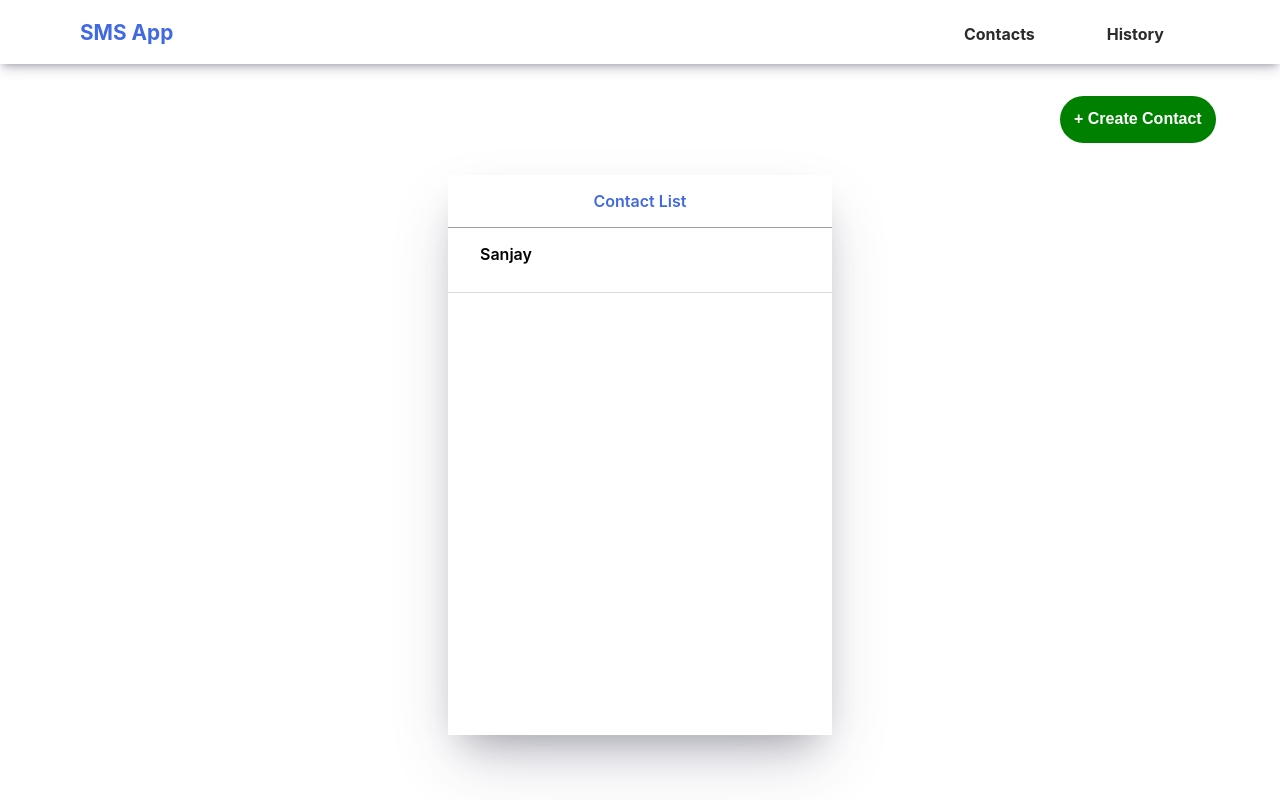
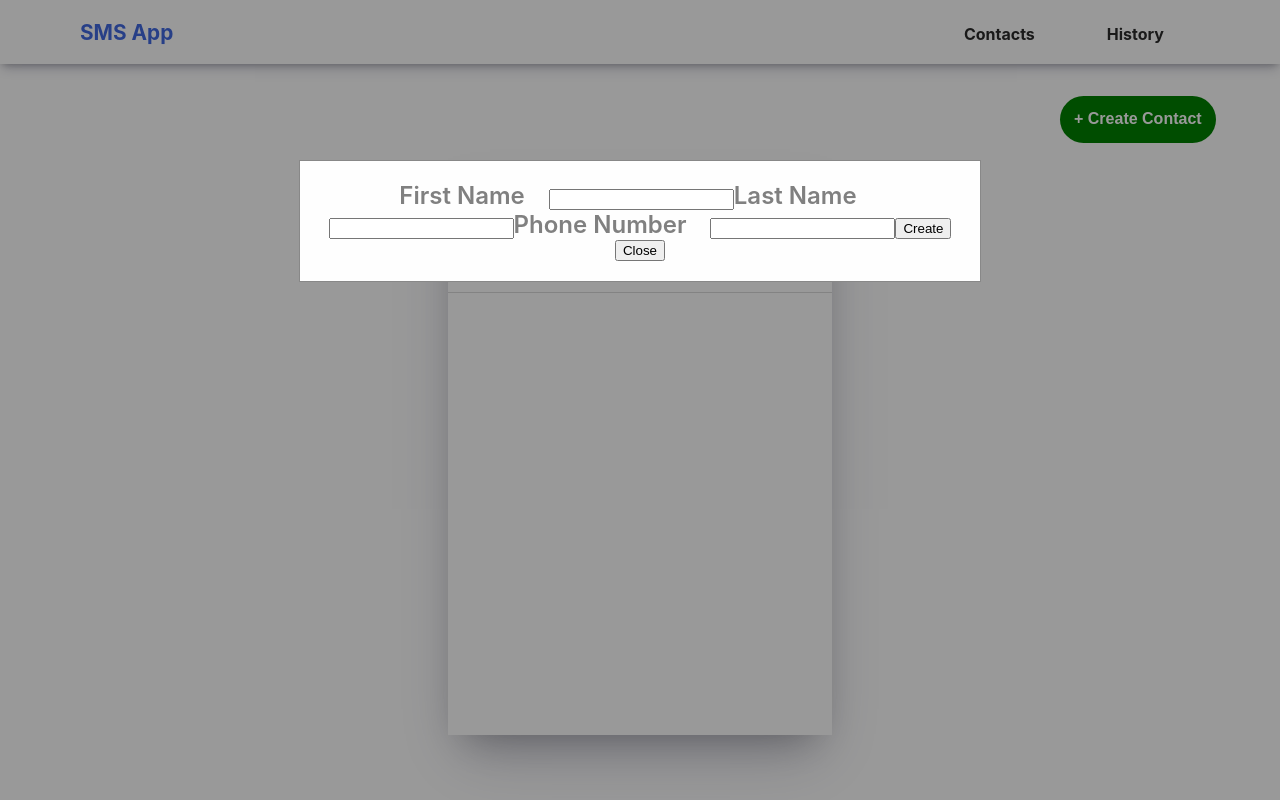
Before and after one commit to sanjay-sp/sms-app, a React (Create React App) app in the folder client/: page / in a window 1280 px wide. Both pictures are taken after a click on the button "+ Create Contact". Built offline with nearby package versions, Linux system fonts and the light colour scheme.

Commit message:
Add Modal

```diff
--- /dev/null
+++ b/client/src/components/Modals/CreateContact.css
@@ -0,0 +1,21 @@
+.modal {
+  display: block;
+  position: fixed;
+  z-index: 1;
+  padding-top: 10rem;
+  left: 0;
+  top: 0;
+  width: 100%;
+  height: 100%;
+  overflow: auto;
+  background-color: rgb(0, 0, 0);
+  background-color: rgba(0, 0, 0, 0.4);
+}
+
+.modal-content {
+  background-color: #fefefe;
+  margin: auto;
+  padding: 20px;
+  border: 1px solid #888;
+  width: 50%;
+}
--- /dev/null
+++ b/client/src/components/Modals/CreateContact.js
@@ -0,0 +1,58 @@
+import { useState } from "react";
+import "./CreateContact.css";
+
+const CreateContactModal = ({ openModal }) => {
+  const [firstName, setFirstName] = useState("");
+  const [lastName, setLastName] = useState("");
+  const [phoneNumber, setPhoneNumber] = useState("");
+
+  const submitContact = (e) => {
+    e.preventDefault();
+    fetch("http://localhost:4000/api/create-contact", {
+      method: "POST",
+      headers: {
+        "Content-Type": "application/json",
+      },
+      body: JSON.stringify({
+        firstName,
+        lastName,
+        phoneNumber,
+      }),
+    });
+  };
+  return (
+    <div className="modal">
+      <div className="modal-content">
+        <form className="create-form" onSubmit={submitContact}>
+          <label>First Name</label>
+          <input
+            type="text"
+            className="first-name-inp"
+            value={firstName}
+            onChange={(e) => setFirstName(e.target.value)}
+          />
+          <label>Last Name</label>
+          <input
+            type="text"
+            className="last-name-inp"
+            value={lastName}
+            onChange={(e) => setLastName(e.target.value)}
+          />
+          <label>Phone Number</label>
+          <input
+            type="text"
+            className="phone-number-inp"
+            value={phoneNumber}
+            onChange={(e) => setPhoneNumber(e.target.value)}
+          />
+          <button type="submit">Create</button>
+          <button className="close-create" onClick={openModal}>
+            Close
+          </button>
+        </form>
+      </div>
+    </div>
+  );
+};
+
+export default CreateContactModal;
--- a/client/src/components/Pages/Contacts/ContactPage.js
+++ b/client/src/components/Pages/Contacts/ContactPage.js
@@ -1,12 +1,22 @@
+import { useState } from "react";
 import Contacts from "../../Contacts/Contacts";
+import CreateContactModal from "../../Modals/CreateContact";
 import "./ContactPage.css";
 
 const ContactPage = () => {
+  const [isModalOpen, setIsModalOpen] = useState(false);
+
+  const openModal = () => {
+    setIsModalOpen(!isModalOpen);
+  };
   return (
     <div className="contact-page">
       <div className="btn-col">
-        <button className="create-contact-btn">+ Create Contact</button>
+        <button className="create-contact-btn" onClick={openModal}>
+          + Create Contact
+        </button>
       </div>
+      {isModalOpen ? <CreateContactModal openModal={openModal} /> : <div></div>}
       <Contacts />
     </div>
   );
```
